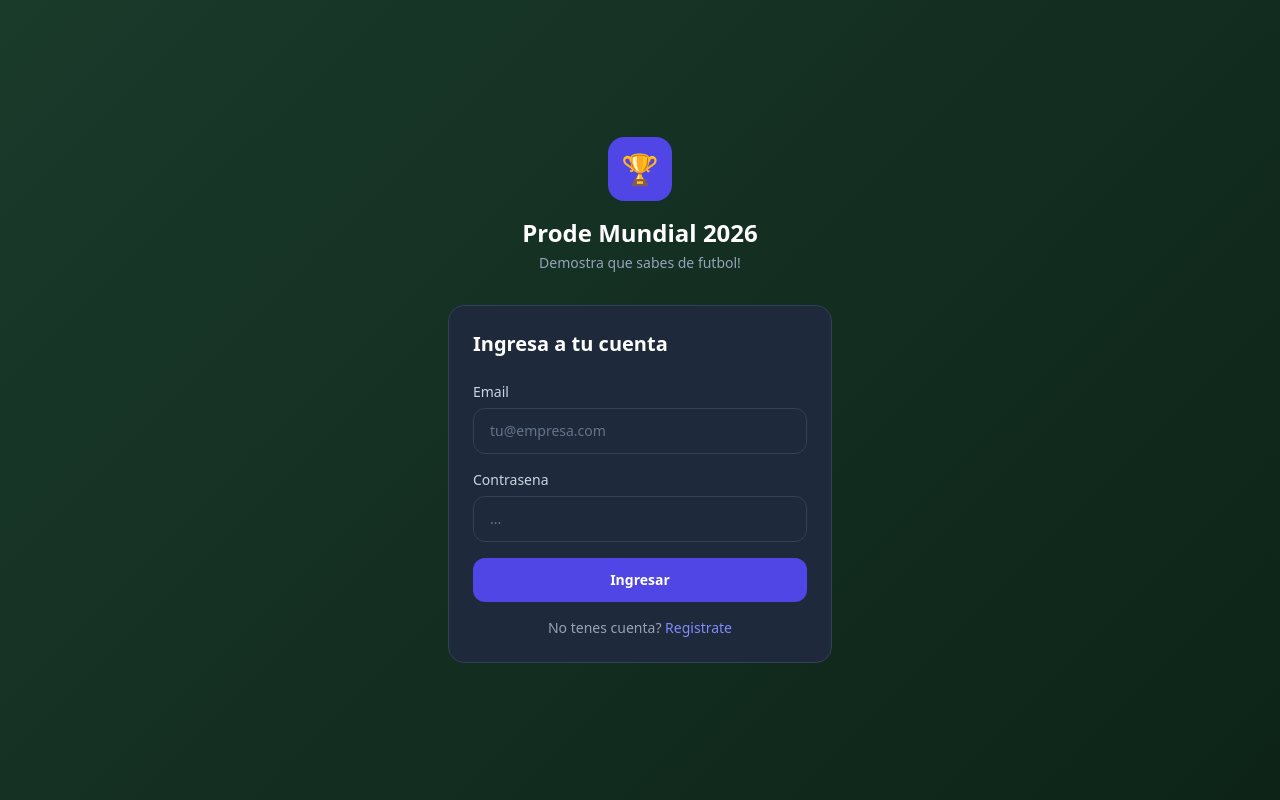
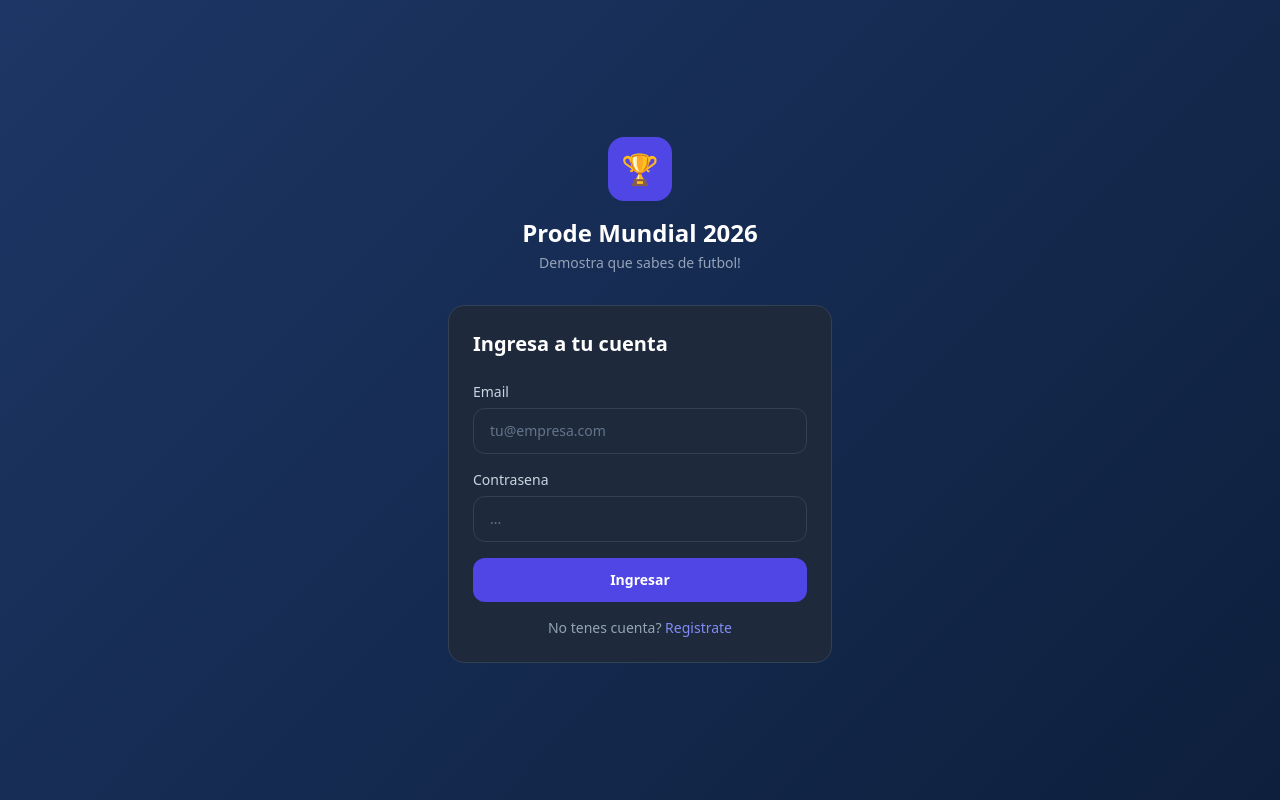
Before and after one commit to WendyAvero/prode-mundial, a Next.js app in the folder prode-mundial/: page /login in a window 1280 px wide. Built offline with nearby package versions, Linux system fonts and the light colour scheme; no server answers.

Commit message:
Update tailwind.config.js

```diff
--- a/prode-mundial/tailwind.config.js
+++ b/prode-mundial/tailwind.config.js
@@ -4,13 +4,16 @@ module.exports = {
   theme: {
     extend: {
       colors: {
-        brand: { 400: '#818cf8', 500: '#6366f1', 600: '#4f46e5' },
-        gold: { 400: '#fbbf24', 500: '#f59e0b' },
-        field: { 400: '#4ade80', 600: '#16a34a' },
+        brand: {
+          light: '#7697C9',
+          mid: '#476697',
+          dark: '#1D3665',
+          gray: '#444242',
+        },
       },
       backgroundImage: {
-        'gradient-field': 'linear-gradient(135deg, #1a3a2a 0%, #0d2318 100%)',
-        'gradient-brand': 'linear-gradient(135deg, #6366f1 0%, #8b5cf6 100%)',
+        'gradient-brand': 'linear-gradient(135deg, #476697 0%, #1D3665 100%)',
+        'gradient-field': 'linear-gradient(135deg, #1D3665 0%, #0d1f3c 100%)',
       },
     },
   },
```
